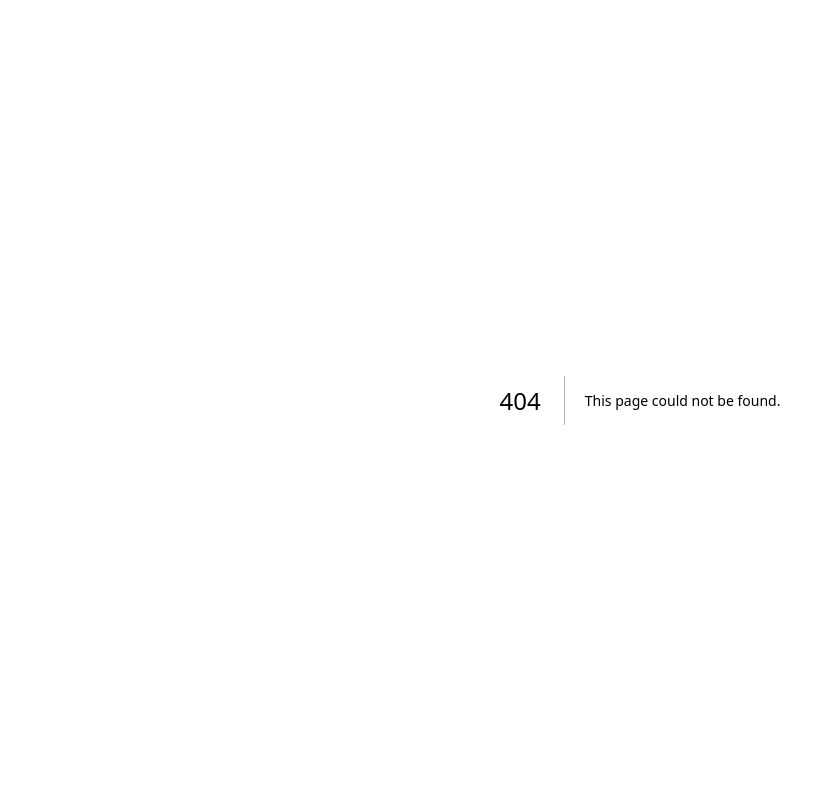
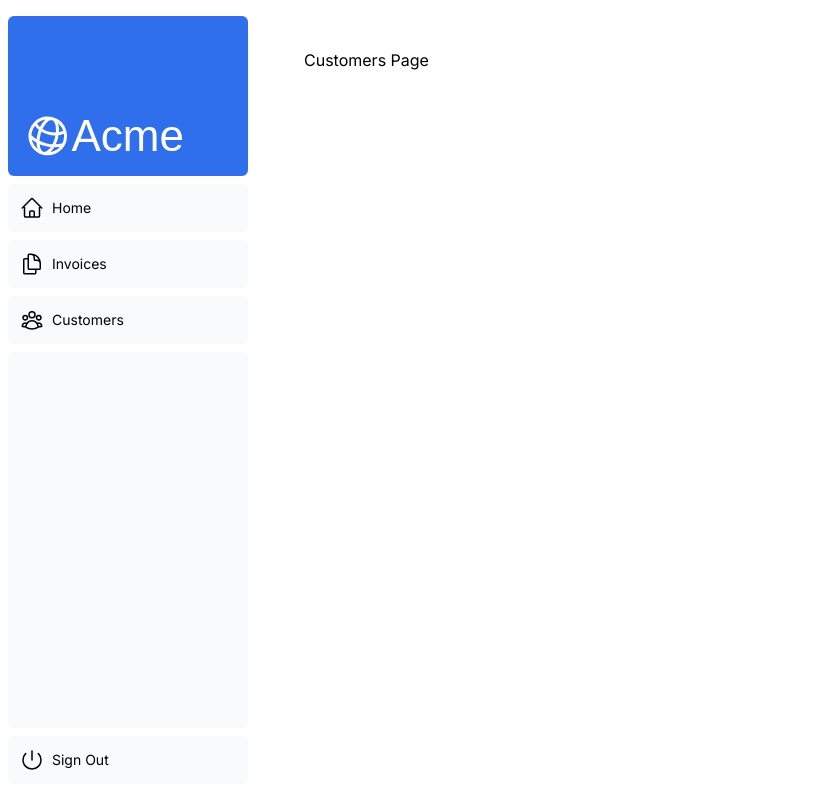
Before and after one commit to aphex99/nextjs-financial-dashboard, a Next.js app: page /dashboard/customers in a window 1280 px wide. Before the commit this address had no page. Shown: the whole page, without its empty margins (0-835 px from the left). Built offline with nearby package versions, Linux system fonts and the light colour scheme; a web font is replaced by a local one.

Commit message:
Added additional font and pasted two responsible images

```diff
--- /dev/null
+++ b/app/dashboard/customers/page.tsx
@@ -0,0 +1,5 @@
+const Customers = () => {
+    return <p>Customers Page</p>;
+};
+
+export default Customers;
--- /dev/null
+++ b/app/dashboard/invoices/page.tsx
@@ -0,0 +1,5 @@
+const Invoices = () => {
+    return <p>Invoices page</p>;
+};
+
+export default Invoices;
--- /dev/null
+++ b/app/dashboard/layout.tsx
@@ -0,0 +1,18 @@
+import SideNav from '@/app/ui/dashboard/sidenav';
+
+export default function Layout({
+                                   children,
+                               }: {
+    children: React.ReactNode;
+}) {
+    return (
+        <div className="flex h-screen flex-col md:flex-row md:overflow-hidden">
+            <div className="w-full flex-none md:w-64">
+                <SideNav />
+            </div>
+            <div className="flex-grow p-6 md:overflow-y-auto md:p-12">
+                {children}
+            </div>
+        </div>
+    );
+}
--- /dev/null
+++ b/app/dashboard/page.tsx
@@ -0,0 +1,5 @@
+const Page = () => {
+    return <p>Dashboard Page</p>;
+};
+
+export default Page;
--- a/app/page.tsx
+++ b/app/page.tsx
@@ -33,6 +33,7 @@
                     <Image
                         src={"/hero-desktop.png"}
                         alt="Screenshorts of the dashboard project showing desktop version"
+                        priority={true}
                         width={1000}
                         height={760}
                         className={"hidden md:block"}
@@ -40,6 +41,7 @@
                     <Image
                         src={"/hero-mobile.png"}
                         alt="Screenshorts of the dashboard project showing mobile version"
+                        priority={true}
                         width={560}
                         height={620}
                         className={"block md:hidden"}
```
